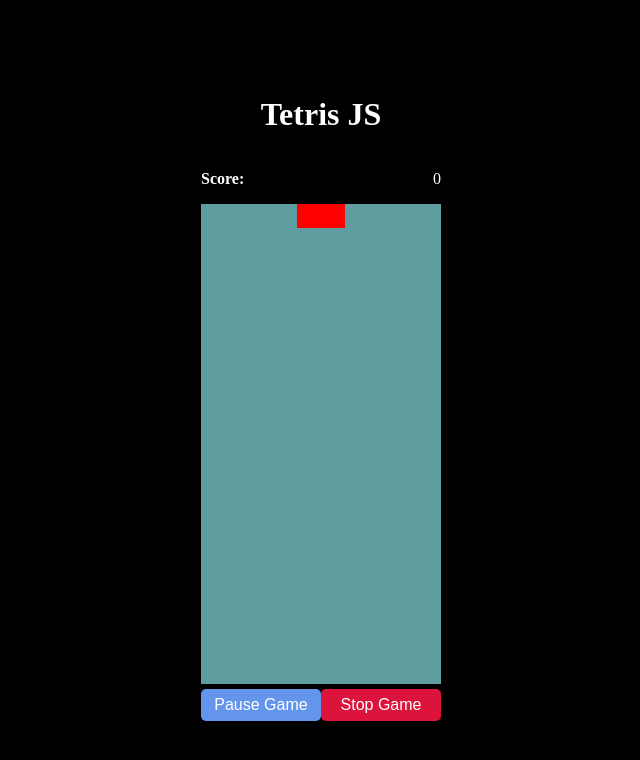
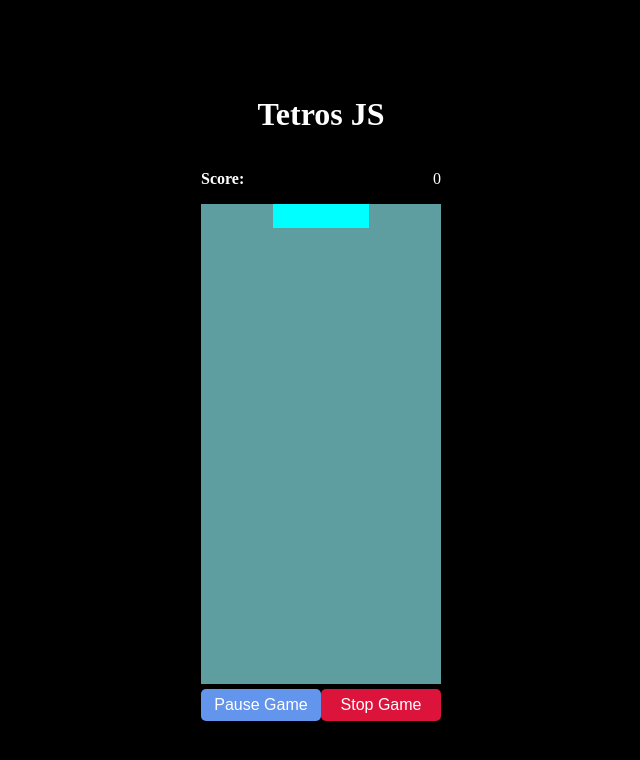
Before and after one commit to k0rval4n/tetros-js, a plain HTML site: page index.html in a window 1280 px wide. Both pictures are taken after a click on the button "Start Game". Shown: the whole page, without its empty margins (319-959 px from the left). Drawn offline with Linux system fonts and the light colour scheme.

Commit message:
Deleted copyrighted terms

```diff
--- a/index.html
+++ b/index.html
@@ -1,7 +1,7 @@
 <!DOCTYPE html>
 <html lang="en">
 <head>
-    <title>Tetris JS</title>
+    <title>Tetros JS</title>
     <meta name="description" content="A simple Tetris game implemented using HTML, CSS and JavaScript.">
     <meta name="keywords" content="HTML, CSS, JavaScript, Tetris, Game">
     <meta name="author" content="k0rval4n">
@@ -12,7 +12,7 @@
 </head>
 <body>
     <div class="main-container">
-        <h1>Tetris JS</h1>
+        <h1>Tetros JS</h1>
         <div id="game-container">
             <div id="score-container">
                 <div id="score-prefix-container">
--- a/index.js
+++ b/index.js
@@ -1,7 +1,7 @@
 // Programmed by @k0rval4n
 // This is a simple Tetris game implemented using HTML, CSS and JavaScript.
 
-class TetrisCanvasDrawer {
+class TetrosCanvasDrawer {
   constructor(canvas) {
     if (!canvas) {
       throw new Error("Canvas element is required");
@@ -233,10 +233,10 @@ class BackgroundBlocks {
   }
 }
 
-class TetrisBoardController {
+class TetrosBoardController {
   constructor() {
     const gameCanvas = document.getElementById("game-canvas");
-    this.tetrisInGameDrawer = new TetrisCanvasDrawer(gameCanvas);
+    this.tetrosInGameDrawer = new TetrosCanvasDrawer(gameCanvas);
     this.backgroundBlocks = new BackgroundBlocks();
     this.setRandomTetrimino();
   }
@@ -352,7 +352,7 @@ class TetrisBoardController {
           const x = x_tetrimino + j;
           const y = y_tetrimino + i;
           if (y > 2) {
-            this.tetrisInGameDrawer.drawBlock(
+            this.tetrosInGameDrawer.drawBlock(
               x,
               y - 3,
               this.currentTetrimino.color
@@ -372,7 +372,7 @@ class TetrisBoardController {
         if (shape[i][j] === 1) {
           const x = x_tetrimino + j;
           const y = y_tetrimino + i;
-          this.tetrisInGameDrawer.clearBlock(x, y - 3);
+          this.tetrosInGameDrawer.clearBlock(x, y - 3);
         }
       }
     }
@@ -385,7 +385,7 @@ class TetrisBoardController {
       for (let x = 0; x < 10; x++) {
         const blockColor = this.backgroundBlocks.getBlock(x, y);
         if (blockColor) {
-          this.tetrisInGameDrawer.drawBlock(x, y - 3, blockColor);
+          this.tetrosInGameDrawer.drawBlock(x, y - 3, blockColor);
         }
       }
     }
@@ -394,7 +394,7 @@ class TetrisBoardController {
   clearBackground() {
     for (let y = 0; y < 23; y++) {
       for (let x = 0; x < 10; x++) {
-        this.tetrisInGameDrawer.clearBlock(x, y - 3);
+        this.tetrosInGameDrawer.clearBlock(x, y - 3);
       }
     }
   }
@@ -426,7 +426,7 @@ class TetrisBoardController {
   }
 }
 
-class TetrisEventListener {
+class TetrosEventListener {
   constructor(boardController) {
     this.boardController = boardController;
     this.initEventListeners();
@@ -458,7 +458,7 @@ class TetrisEventListener {
   }
 }
 
-class TetrisGameOverChecker {
+class TetrosGameOverChecker {
   constructor(boardController) {
     this.boardController = boardController;
   }
@@ -475,11 +475,11 @@ class TetrisGameOverChecker {
   }
 }
 
-class TetrisController {
+class TetrosController {
   constructor() {
-    this.boardController = new TetrisBoardController();
-    this.eventListener = new TetrisEventListener(this.boardController);
-    this.gameOverChecker = new TetrisGameOverChecker(this.boardController);
+    this.boardController = new TetrosBoardController();
+    this.eventListener = new TetrosEventListener(this.boardController);
+    this.gameOverChecker = new TetrosGameOverChecker(this.boardController);
     this.lastLoopTime = Date.now();
     this.isFirstLoop = true;
   }
@@ -513,8 +513,8 @@ class TetrisController {
 }
 
 const startGame = () => {
-  const tetrisController = new TetrisController();
-  tetrisController.gameLoop();
+  const tetrosController = new TetrosController();
+  tetrosController.gameLoop();
   const startButton = document.getElementById("start-button");
   startButton.style.display = "none";
   const inGameControls = document.getElementById("in-game-controls");
```
